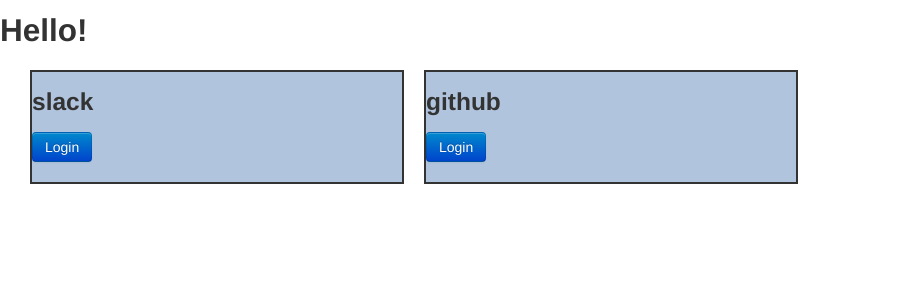
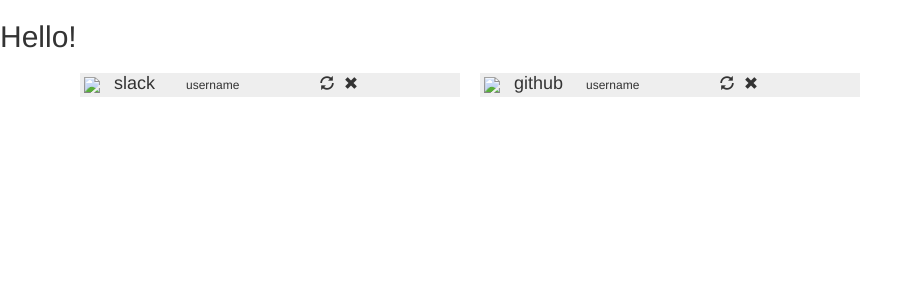
Before and after one commit to blukat29/notifyhere, a Django app: page /dash/ in a window 1280 px wide. Shown: the top 300 px of the page, without its empty margins (0-921 px from the left). Run offline with Django 3.2, Linux system fonts and the light colour scheme; parts of the project's set-up code (start-up, migrations or seed data) failed here and were passed over; some libraries are stand-ins or nearby versions.

Commit message:
Use bootstrap with django template.

```diff
--- a/notifyhere/dash/api/github.py
+++ b/notifyhere/dash/api/github.py
@@ -14,6 +14,7 @@
         self.name = "github"
         self.state = ""
         self.token = ""
+        self.icon = "http://github.com/favicon.ico"
 
     def oauth_link(self):
         self.state = str(int(time.time()))
--- a/notifyhere/dash/api/slack.py
+++ b/notifyhere/dash/api/slack.py
@@ -14,6 +14,7 @@
         self.name = "slack"
         self.state = ""
         self.token = ""
+        self.icon = "https://slack.com/favicon.ico"
 
     def oauth_link(self):
         self.state = str(int(time.time()))
--- /dev/null
+++ b/notifyhere/static/dash/style.css
@@ -0,0 +1,33 @@
+.row-header {
+  background-color: #eeeeee;
+}
+.col-header {
+  display:table-cell;
+  float:none;
+  padding-right: 0px;
+  padding-left: 0px;
+}
+.col-table {
+  padding-right: 0px;
+  padding-left: 0px;
+}
+
+.glyphicon {
+  height: 100%;
+  width: auto;
+}
+img {
+  padding: 4px;
+  height: 32px;
+  width: auto;
+}
+h3, h4, h6 {
+  margin-top: 0px;
+  margin-bottom: 0px;
+  text-align: left;
+  padding-left: 10px;
+}
+
+.service {
+  margin: 10px;
+}
--- a/notifyhere/templates/dash/index.html
+++ b/notifyhere/templates/dash/index.html
@@ -4,43 +4,26 @@
 {% load staticfiles %}
 <script src="{% static 'common/js/jquery-2.1.0.min.js' %}"></script>
 <script src="{% static 'dash/noti_ajax.js' %}"></script>
-<link href="{% static 'common/css/bootstrap.min.css' %}" rel="stylesheet">
-<link href="{% static 'common/css/bootstrap-responsive.min.css' %}" rel="stylesheet">
-<style type="text/css">
-  ul {
-    column: 2;
-    -webkit-column: 2;
-    -moz-column: 2;
-  }
-  .service {
-    background-color: #b0c4de;
-    margin: 10px;
-    border-style: solid;
-    border-width: 2px;
-  }
-</style>
+<link href="http://maxcdn.bootstrapcdn.com/bootstrap/3.2.0/css/bootstrap.min.css" rel="stylesheet">
+<link href="{% static 'dash/style.css' %}" rel="stylesheet">
 </head>
 <body>
 
   <h2>Hello!</h2>
-  <div class="container-fluid">
-  <div class="column-fluid">
+
+  <div class="container">
   {% for service in services %}
-    <div class="span4 service">
-    <h3>{{ service.name }}</h3>
-
-    {% if service.is_auth %}
-      <div id="noti_{{ service.name }}">Click load</div>
-      <button type="button" class="btn btn-default" onclick="loadNoti('{{ service.name }}')">Load</button>
-    {% else %}
-      <form action="" method="post">{% csrf_token %}
-        <input type="hidden" name="service" value="{{ service.name }}"/>
-        <button type="submit" class="btn btn-primary">Login</button>
-      </form>
-    {% endif %}
+    <div class="col-sm-4 service">
+      <div class="row row-header">
+        <div class="col-sm-1 col-header"><img src="{{ service.icon }}"/></div>
+        <div class="col-sm-3 col-header"><h4>{{ service.name }}</h4></div>
+        <div class="col-sm-6 col-header"><h6>username</h6></div>
+        <div class="col-sm-1 col-header"><span class="glyphicon glyphicon-refresh"></span></div>
+        <div class="col-sm-1 col-header"><span class="glyphicon glyphicon-remove"></span></div>
+      </div>
     </div>
   {% endfor %}
   </div>
-  </div>
+
 </body>
 </html>
```
